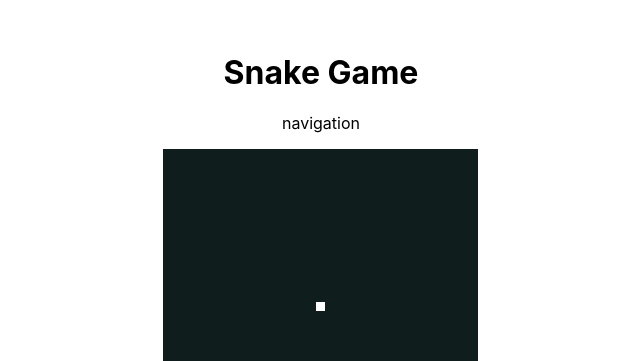
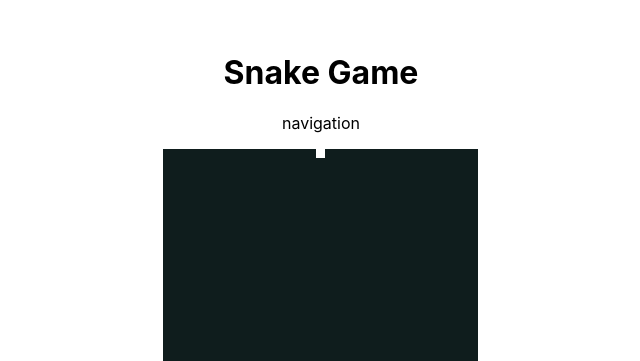
Before and after one commit to kkata/hooks-snake-game, a React (Create React App) app: page / in a window 1280 px wide. Shown: the part 130-491 px from the top of the page, without its empty margins (319-959 px from the left). Built offline with nearby package versions, Linux system fonts and the light colour scheme.

Commit message:
:hammer: move snake straight

```diff
--- a/src/App.js
+++ b/src/App.js
@@ -1,12 +1,52 @@
+import React, { useEffect, useState } from 'react'
 import Navigation from './components/Navigation'
 import Field from './components/Field'
 import Button from './components/Button'
 import ManipulationPanel from './components/ManipulationPanel'
 import { initFields } from './utils'
 
-const fields = initFields(35)
+const initialPosition = { x: 17, y: 17 }
+const initialValue = initFields(35, initialPosition)
+const defaultInterval = 100
+
+let timer = undefined
+
+const unsubscribe = () => {
+  if (!timer) {
+    return
+  }
+  clearInterval(timer)
+}
 
 function App() {
+  const [fields, setFields] = useState(initialValue)
+  const [position, setPosition] = useState()
+  const [tick, setTick] = useState(0)
+
+  useEffect(() => {
+    setPosition(initialPosition)
+    timer = setInterval(() => {
+      setTick((tick) => tick + 1)
+    }, defaultInterval)
+    return unsubscribe
+  }, [])
+
+  useEffect(() => {
+    if (!position) {
+      return
+    }
+    goUp()
+  }, [tick])
+
+  const goUp = () => {
+    const { x, y } = position
+    const nextY = Math.max(y - 1, 0)
+    fields[y][x] = ''
+    fields[nextY][x] = 'snake'
+    setPosition({ x, y: nextY })
+    setFields(fields)
+  }
+
   return (
     <div className="App">
       <header className="header">
--- a/src/utils/index.js
+++ b/src/utils/index.js
@@ -1,10 +1,10 @@
-export const initFields = (fieldSize) => {
+export const initFields = (fieldSize, initialPosition) => {
   const fields = []
   for (let i = 0; i < fieldSize; i++) {
     const cols = new Array(fieldSize).fill('')
     fields.push(cols)
   }
-  fields[17][17] = 'snake'
+  fields[initialPosition.y][initialPosition.x] = 'snake'
 
   return fields
 }
```
